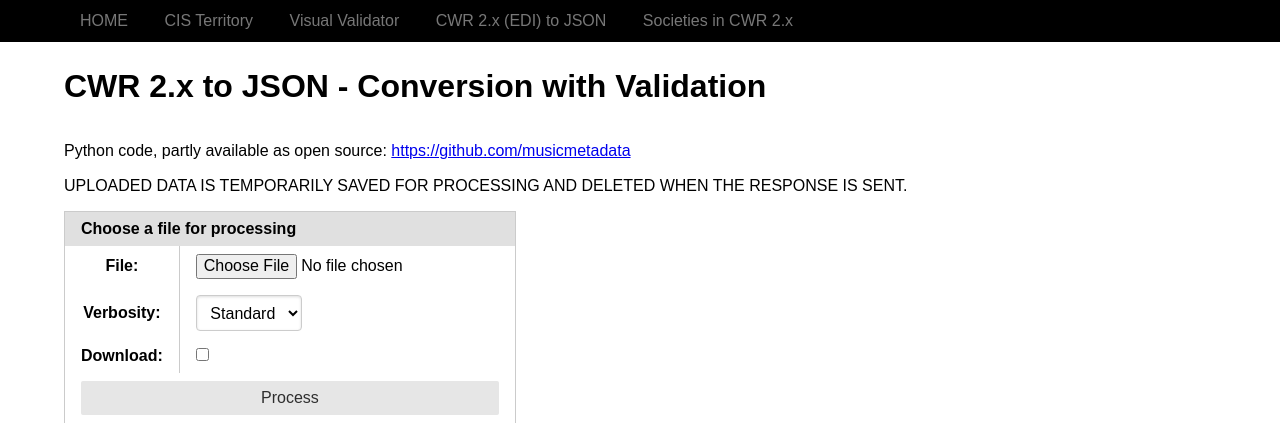
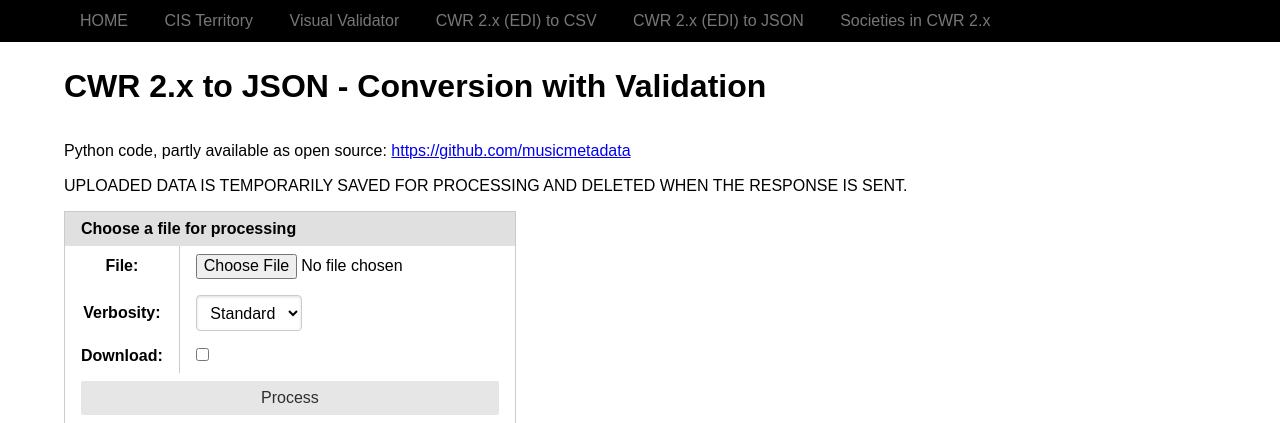
Before and after one commit to musicmetadata/web-wrapper, a Django app: page /edi/json/ in a window 1280 px wide. Shown: the top 423 px of the page. Run offline with Django 3.2, Linux system fonts and the light colour scheme; some libraries are stand-ins or nearby versions.

Commit message:
edi to CSV

```diff
--- a/edi/urls.py
+++ b/edi/urls.py
@@ -1,9 +1,10 @@
 from django.urls import path
-from .views import VisualValidatorView, ToJson, SocietyListView
+from .views import VisualValidatorView, ToJson, SocietyListView, CsvOverview
 
 urlpatterns = [
     path('visualvalidator/', VisualValidatorView.as_view(),
          name='visual_validator'),
     path('json/', ToJson.as_view(), name='edi_to_json'),
+    path('csv/', CsvOverview.as_view(), name='edi_to_csv'),
     path('societylist/', SocietyListView.as_view(), name='societylist'),
 ]
--- a/edi/views.py
+++ b/edi/views.py
@@ -14,20 +14,107 @@ except:
     if settings.DEBUG:
         raise
 from django.views import View
-from collections import OrderedDict
+from collections import OrderedDict, Iterable
 import json
+import csv
+
 
 
 class FileForm(forms.Form):
     file = forms.FileField()
 
 
+class CsvOverview(View):
+    class Echo:
+        """An object that implements just the write method of the file-like
+        interface.
+        """
+
+        def write(self, value):
+            """Write the value by returning it, instead of storing in a
+            buffer."""
+            return value
+
+    def get(self, request):
+        form = FileForm()
+        return render(request, 'file.html', {
+            'title': 'CWR 2.x to CSV - Conversion with Validation',
+            'form': form})
+
+    def stream_csv(self, edi_file):
+        fields = (
+            'work_title',
+            'submitter_work_number',
+            'iswc',
+            'musical_work_distribution_category',
+            'version_type',
+            'writers',
+            'valid',
+        )
+        yield fields
+        for group in edi_file.get_groups():
+            for transaction in group.get_transactions():
+                d = transaction.to_dict(0)
+                out = []
+                for field in fields:
+                    value = d.get(field, '')
+                    if isinstance(value, dict):
+                        value = value.get('error', value.get('value', ''))
+                    if field == 'writers':
+                        out.append(' / '.join([
+                            w.get('writer_last_name', '<unknown>').strip()
+                            for w in value
+                        ]))
+                    else:
+                        out.append(value)
+                yield out
+
+    def post(self, request, *args, **kwargs):
+        form = FileForm(request.POST, request.FILES)
+        if form.is_valid():
+            f = request.FILES['file']
+            edi_file = EdiFile(f)
+            edi_file.seek(0)
+            edi_file.reconfigure(encoding='latin1')
+        else:
+            return render(request, 'file.html', {
+                'title': 'CWR 2.x to CSV - Conversion with Validation',
+                'form': form
+            })
+        pseudo_buffer = self.Echo()
+        writer = csv.writer(pseudo_buffer)
+        response = StreamingHttpResponse(
+            (writer.writerow(row) for row in self.stream_csv(edi_file)),
+            content_type="text/csv")
+        response['Content-Disposition'] = (
+            f'attachment; filename="{edi_file.name}.csv"')
+        return response
+
+
 class VisualValidatorView(View):
+
     def get(self, request):
         form = FileForm()
         return render(request, 'file.html', {
             'title': 'Parsing and Visual Validation',
             'form': form})
+
+    def post(self, request, *args, **kwargs):
+        form = FileForm(request.POST, request.FILES)
+        if form.is_valid():
+            f = request.FILES['file']
+            edi_file = EdiFile(f)
+            edi_file.seek(0)
+            edi_file.reconfigure(encoding='latin1')
+            title = f'Parsing and Visual Validation: { edi_file.name }'
+        else:
+            edi_file = None
+            title = 'Parsing and Visual Validation'
+        return render(request, 'file.html', {
+            'title': title,
+            'form': form,
+            'edi_file': edi_file
+        })
 
     def post(self, request, *args, **kwargs):
         form = FileForm(request.POST, request.FILES)
--- a/templates/base.html
+++ b/templates/base.html
@@ -19,6 +19,9 @@
         </li>
         <li class="pure-menu-item"><a href="{% url 'visual_validator' %}"
                                       class="pure-menu-link">Visual Validator</a>
+        </li>
+        <li class="pure-menu-item"><a href="{% url 'edi_to_csv' %}"
+                                      class="pure-menu-link">CWR 2.x (EDI) to CSV</a>
         </li>
         <li class="pure-menu-item"><a href="{% url 'edi_to_json' %}"
                                       class="pure-menu-link">CWR 2.x (EDI) to JSON</a>
@@ -47,6 +50,7 @@
                         calculations</a></li>
                     <li><a href="{% url 'visual_validator' %}">Parsing and
                         visual validation for CWR 2.x (EDI)</a></li>
+                    <li><a href="{% url 'edi_to_csv' %}">Converting CWR 2.x (EDI) into CSV with validation</a></li>
                     <li><a href="{% url 'edi_to_json' %}">Converting CWR 2.x (EDI) into JSON with validation</a></li>
                     <li><a href="{% url 'societylist' %}">List societies in a CWR file</a></li>
                     <li>more soon...</li>
```
